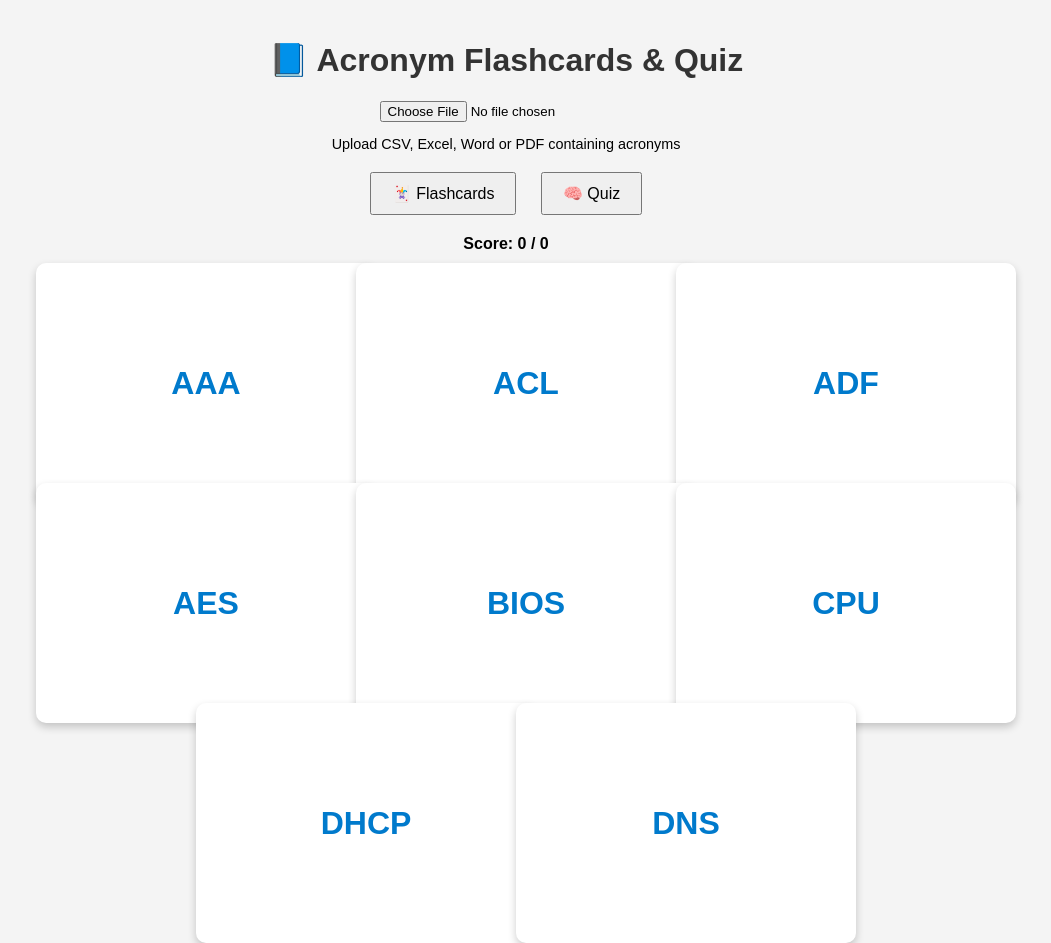
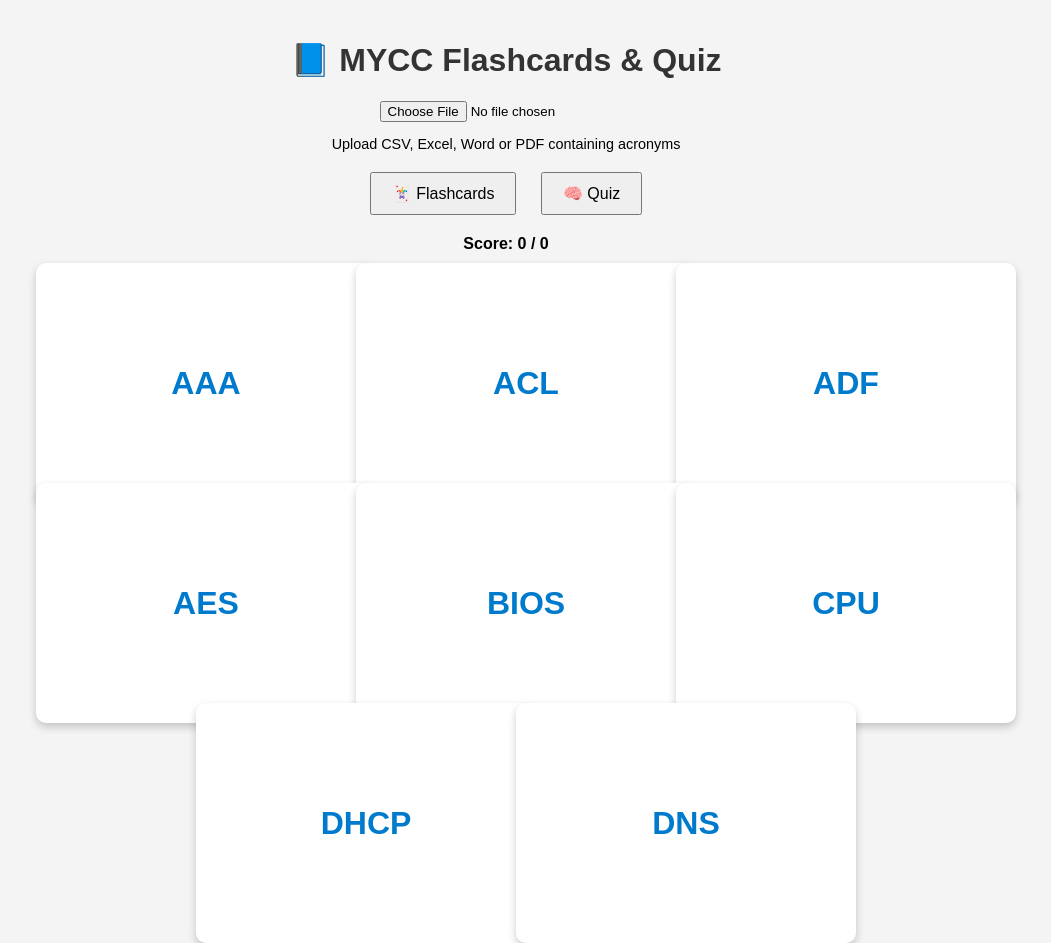
Before and after one commit to Code-munger/flash_card, a plain HTML site: page index.html in a window 1280 px wide. Shown: the whole page, without its empty margins (134-1185 px from the left). Drawn offline with Linux system fonts and the light colour scheme.

Commit message:
Update index.html

```diff
--- a/index.html
+++ b/index.html
@@ -30,7 +30,7 @@
 </head>
 <body>
 
-<h1>📘 Acronym Flashcards & Quiz</h1>
+<h1>📘 MYCC Flashcards & Quiz</h1>
 
 <div id="uploadSection">
   <input type="file" id="fileInput" accept=".csv,.xlsx,.xls,.docx,.pdf" />
```
